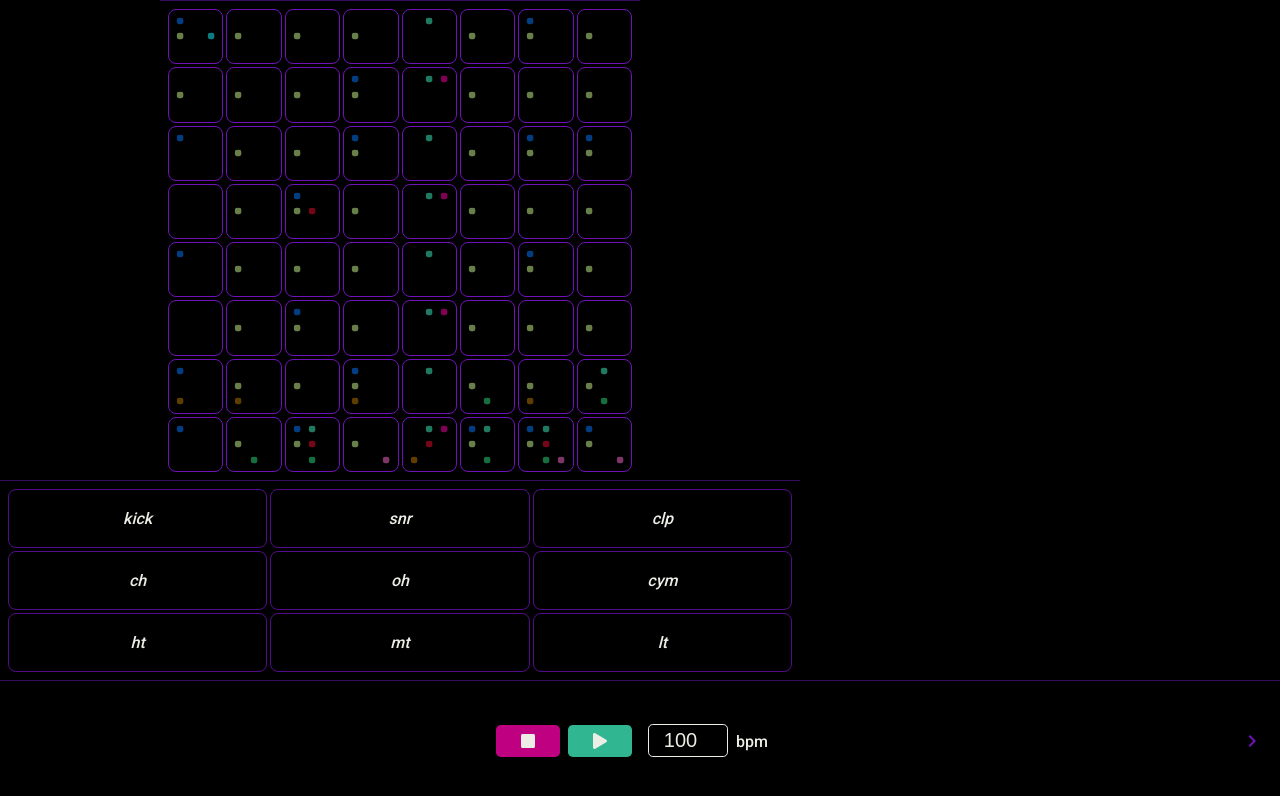
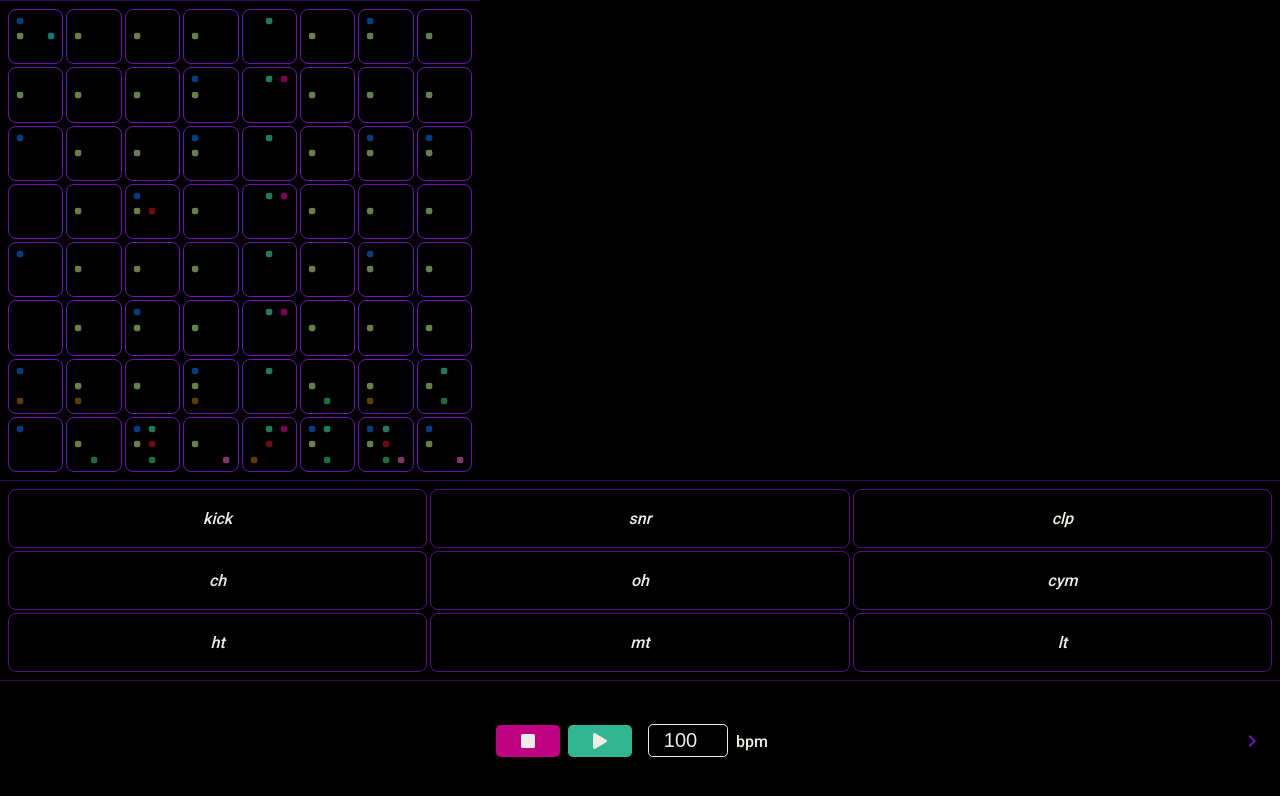
Before and after one commit to drumnickydrum/sequencer, a React (Create React App) app: page / in a window 1280 px wide. Shown: the top 796 px of the page. Built offline with nearby package versions, Linux system fonts and the light colour scheme; no server answers.

Commit message:
fixed object reference bug in modify/toggle adding to undo function

```diff
--- a/src/Providers/Pattern.js
+++ b/src/Providers/Pattern.js
@@ -54,9 +54,8 @@ export const PatternProvider = ({ children }) => {
   const prevCellRef = useRef(null);
   const toggleEventsRef = useRef({});
   const toggleCell = (step) => {
-    const cell = patternRef.current[step][selectedSound];
     function toggle(val, noStatus) {
-      cell.noteOn = val;
+      patternRef.current[step][selectedSound].noteOn = val;
       document.dispatchEvent(refreshEventsRef.current[`cell-${step}`]);
       if (!noStatus)
         changeStatus(
@@ -64,10 +63,10 @@ export const PatternProvider = ({ children }) => {
         );
       updatePatternLS();
     }
-    const prevOn = cell.noteOn;
+    const prevOn = patternRef.current[step][selectedSound].noteOn;
     const newOn = !prevOn;
     toggle(newOn, true);
-    addToUndo(toggle, prevOn, newOn, step);
+    addToUndo(toggle, prevOn, newOn);
   };
 
   const [mod, setMod, modRef] = useStateAndRef(null);
@@ -80,12 +79,10 @@ export const PatternProvider = ({ children }) => {
   }, [mod]);
 
   const modify = (prevVal, newVal, step) => {
-    const notes =
-      step || step === 0 ? patternRef.current[step][selectedSound].notes : null;
     const type = modRef.current;
     function modifyFunc(val, noStatus) {
       if (step || step === 0) {
-        notes.forEach((note) => {
+        patternRef.current[step][selectedSound].notes.forEach((note) => {
           if (type === 'pitch') note.pitch = val;
           if (type === 'velocity') note.velocity = val;
           if (type === 'length') note.length = val;
--- a/src/Sections/LoadSaveButton.js
+++ b/src/Sections/LoadSaveButton.js
@@ -11,11 +11,8 @@ export const LoadSaveButton = ({ scroll }) => {
   const { setShowLoad } = useContext(Pattern);
   const handleLoad = () => {
     setShowLoad((showLoad) => !showLoad);
-    window.scrollTo({
-      top: 0,
-      left: 0,
-      behavior: 'smooth',
-    });
+    console.log('scroll to top');
+    document.getElementById('root').scrollTop = 0;
   };
 
   return (
--- a/src/index.css
+++ b/src/index.css
@@ -97,11 +97,13 @@ body {
   height: 100%;
   max-width: 800px;
   background: var(--black);
+  overflow-y: scroll;
 }
 
 #main {
   margin: 0 auto;
-  position: relative;
+  position: fixed;
+  top: 0;
   width: 100%;
   max-width: 60vh;
   height: 60%;
@@ -113,6 +115,8 @@ body {
 }
 
 #sound-panel {
+  position: fixed;
+  top: 60%;
   width: 100%;
   height: 25%;
   padding: 0.25rem;
```
